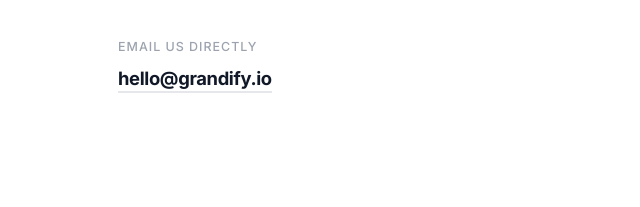
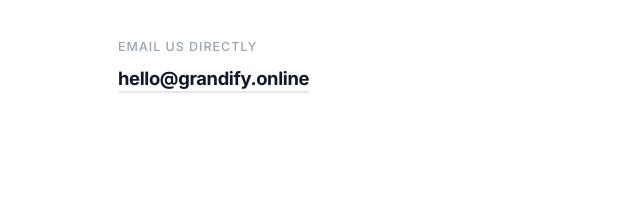
Before and after one commit to eeneskurt99/grandify-website, a plain HTML site: page index.html in a window 1280 px wide. Shown: the part 3660-3867 px from the top of the page, 0-640 px from the left. Drawn offline with Linux system fonts and the light colour scheme.

Commit message:
update design

```diff
--- a/index.html
+++ b/index.html
@@ -215,7 +215,7 @@
         <p class="section-sub">Get a free audit of your current campaigns. We'll show you exactly what's working, what's not, and how to fix it.</p>
         <div class="contact-detail">
           <p class="contact-detail-label">Email us directly</p>
-          <a href="mailto:hello@grandify.io" class="contact-email">hello@grandify.io</a>
+          <a href="mailto:hello@grandify.online" class="contact-email">hello@grandify.online</a>
         </div>
       </div>
 
```
